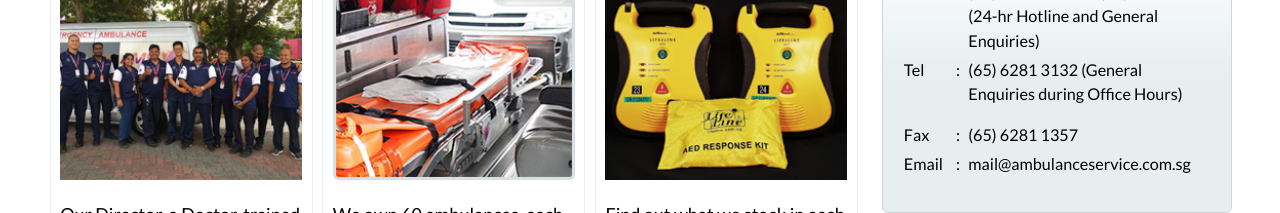
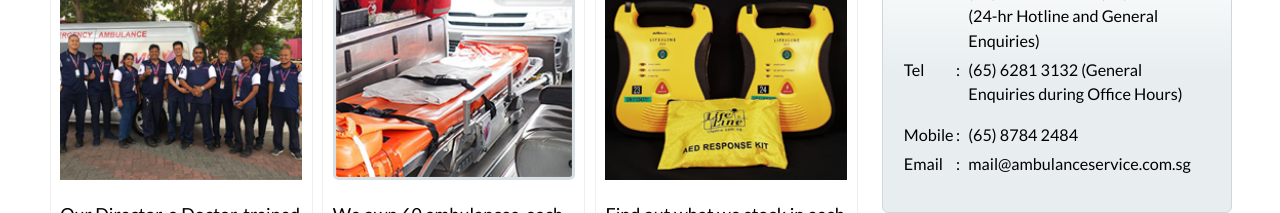
Before and after one commit to xkjyeah/ams-website, a Nuxt app: page / in a window 1280 px wide. Shown: the part 4160-4373 px from the top of the page. Built offline with nearby package versions, Linux system fonts and the light colour scheme; what nuxt-jsonld would draw is missing.

Commit message:
change the Fax to Mobile :  (65) 8784 2484

```diff
--- a/components/AddressArea.vue
+++ b/components/AddressArea.vue
@@ -37,13 +37,13 @@
         <div class="address_black">
           <div class="tele_block">
             <div class="tele_name">
-              Fax
+              Mobile
             </div>
             <div class="semi_col">
               :
             </div>
             <div class="tele_no">
-              (65) 6281 1357
+              <a href="tel:+6587842484">(65) 8784 2484</a>
             </div>
             <div style="clear:both;" />
           </div>
```
